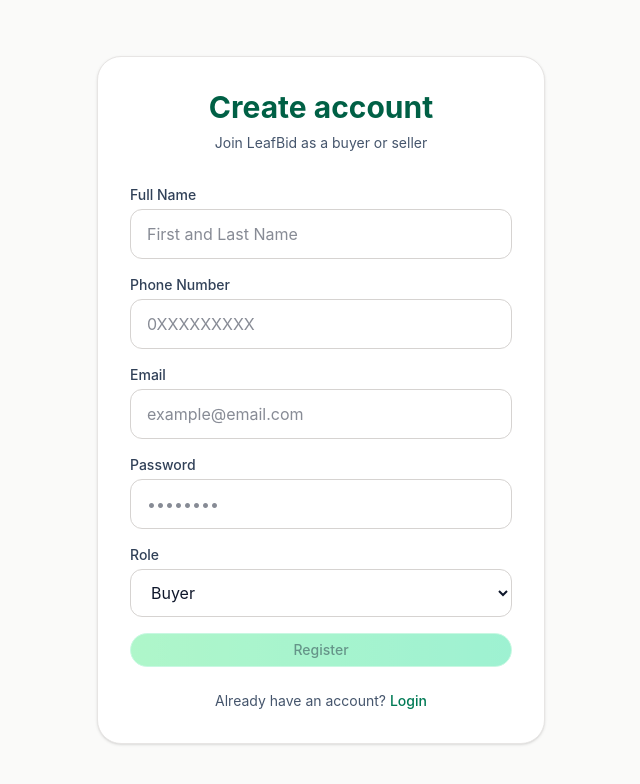
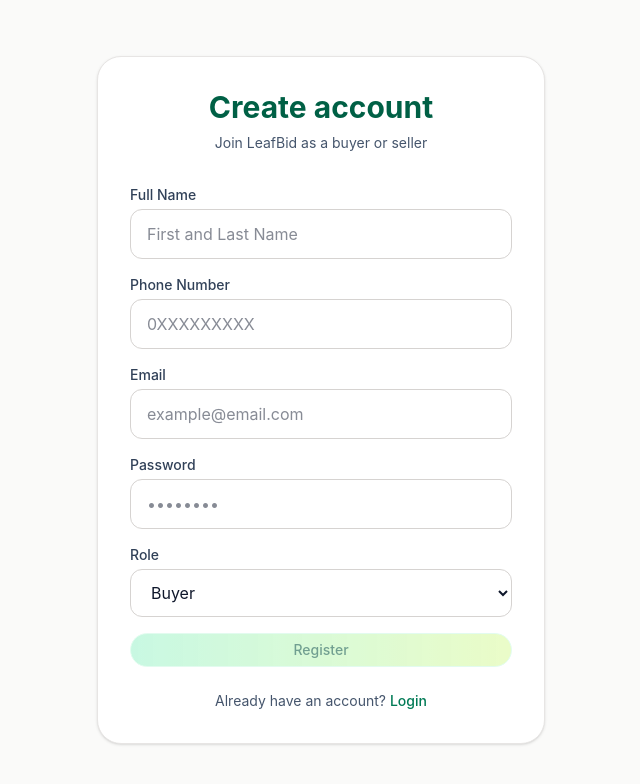
Before and after one commit to niichapats/LeafBid, a React (Vite) app in the folder frontend/: page /register in a window 1280 px wide. Shown: the top 784 px of the page, without its empty margins (319-959 px from the left). Built offline with nearby package versions, Linux system fonts and the light colour scheme.

Commit message:
fix: register button color

```diff
--- a/frontend/src/pages/RegisterPage.jsx
+++ b/frontend/src/pages/RegisterPage.jsx
@@ -167,7 +167,7 @@
           <button
             type="submit"
             disabled={loading || isFormInvalid}
-            className="w-full border border-emerald-200 bg-linear-to-r from-green-300 to-emerald-300 text-emerald-900 rounded-full px-3 py-1.5 text-sm font-medium hover:from-green-400 hover:to-emerald-400 disabled:opacity-60"
+            className="w-full border border-emerald-100 bg-linear-to-r from-emerald-200 to-lime-200/90 text-emerald-900/90 rounded-full px-3 py-1.5 text-sm font-medium hover:from-green-400 hover:to-emerald-400 disabled:opacity-60"
           >
             {loading ? 'Creating account...' : 'Register'}
           </button>
```
